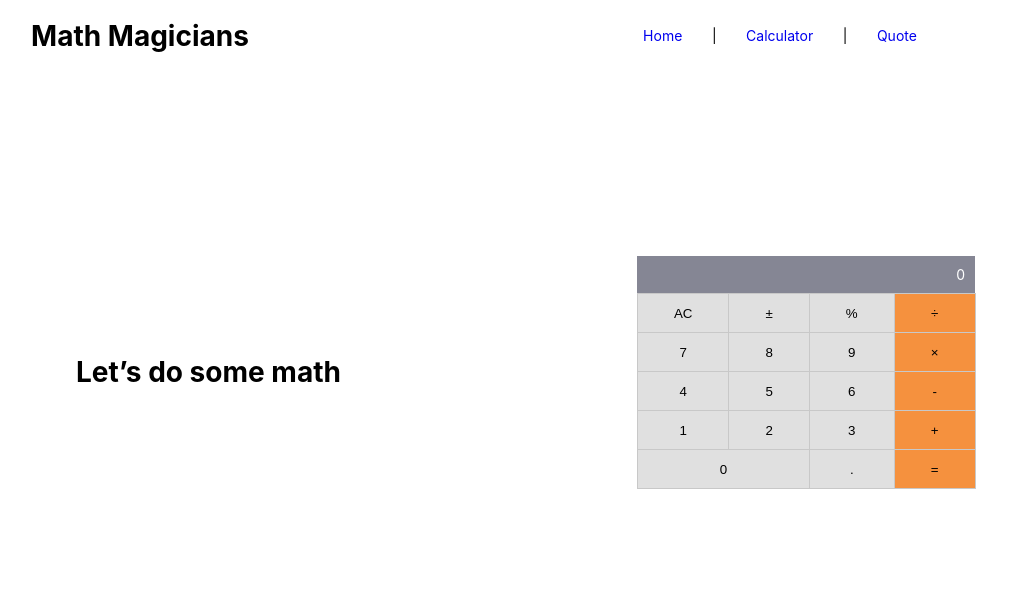
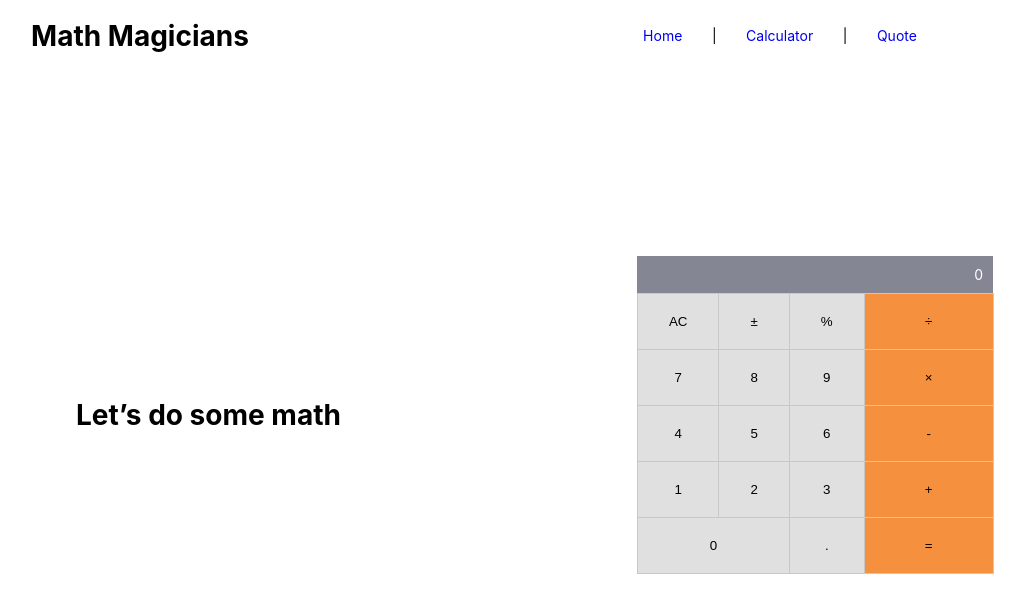
Before and after one commit to benjp009/Math-Magicians-2022, a React (Create React App) app: page /calculator in a window 1280 px wide. Shown: the top 612 px of the page, without its empty margins (116-1141 px from the left). Built offline with nearby package versions, Linux system fonts and the light colour scheme.

Commit message:
change issues fromn PR review

```diff
--- a/src/App.css
+++ b/src/App.css
@@ -9,10 +9,11 @@ table {
 }
 
 button {
+  min-width: 100%;
   background-color: transparent;
-  width: 100%;
   height: 100%;
   border: 0;
+  padding: 10px 30px;
 }
 
 .calculator {
@@ -36,7 +37,6 @@ button {
   background-color: #e0e0e0;
   border: 1px solid #c8c8c8;
   text-align: center;
-  padding: 10px 30px;
 }
 
 .number:hover {
--- a/src/logic/calculate.js
+++ b/src/logic/calculate.js
@@ -77,7 +77,7 @@ export default function calculate(obj, buttonName) {
     return {};
   }
 
-  if (buttonName === '+/-') {
+  if (buttonName === '±') {
     if (obj.next) {
       return { ...obj, next: (-1 * parseFloat(obj.next)).toString() };
     }
```
